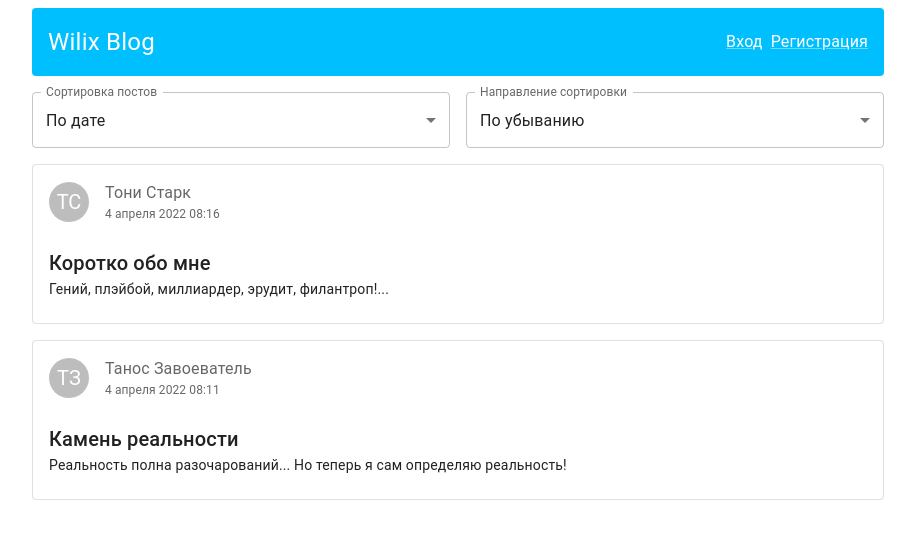
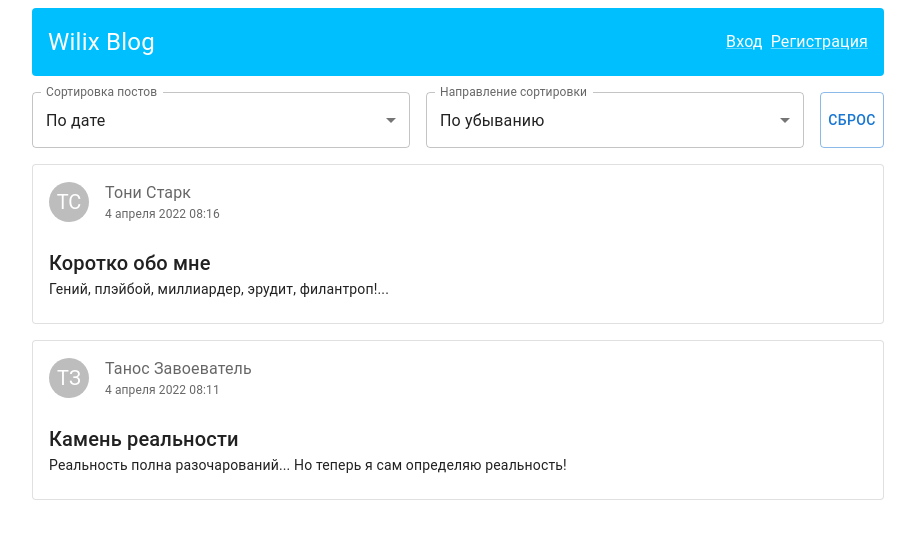
Before and after one commit to SergeyLebidko/wilix_taks_5, a React (Create React App) app: page / in a window 1280 px wide. Shown: the top 536 px of the page, without its empty margins (182-1097 px from the left). Built offline with nearby package versions, Linux system fonts and the light colour scheme.

Commit message:
Add a sort reset params button

```diff
--- a/src/components/common/PostFilters/PostFilters.tsx
+++ b/src/components/common/PostFilters/PostFilters.tsx
@@ -1,5 +1,5 @@
 import React, {Dispatch, SetStateAction} from 'react';
-import {FormControl, InputLabel, MenuItem, Select, SelectChangeEvent, Stack} from '@mui/material';
+import {Button, FormControl, InputLabel, MenuItem, Select, SelectChangeEvent, Stack} from '@mui/material';
 
 import {TSortDirection, TSortType} from '../../../types';
 
@@ -7,10 +7,12 @@ type PostFiltersProps = {
     sortType: TSortType,
     setSortType: Dispatch<SetStateAction<TSortType>>,
     sortDirection: TSortDirection,
-    setSortDirection: Dispatch<SetStateAction<TSortDirection>>
+    setSortDirection: Dispatch<SetStateAction<TSortDirection>>,
+    resetParams: () => void
 }
 
-const PostFilters: React.FC<PostFiltersProps> = ({sortType, setSortType, sortDirection, setSortDirection}) => {
+const PostFilters: React.FC<PostFiltersProps> = (props) => {
+    const {sortType, setSortType, sortDirection, setSortDirection, resetParams} = props;
 
     const sortTypeChangeHandler = (event: SelectChangeEvent): void => setSortType(event.target.value as TSortType);
 
@@ -47,6 +49,9 @@ const PostFilters: React.FC<PostFiltersProps> = ({sortType, setSortType, sortDir
                     <MenuItem value={TSortDirection.ToDown}>По убыванию</MenuItem>
                 </Select>
             </FormControl>
+            <Button variant="outlined" disableElevation onClick={resetParams}>
+                Сброс
+            </Button>
         </Stack>
     );
 };
--- a/src/components/pages/Main/Main.tsx
+++ b/src/components/pages/Main/Main.tsx
@@ -9,6 +9,11 @@ const Main: React.FC = () => {
     const [sortType, setSortType] = useState<TSortType>(TSortType.ByDate);
     const [sortDirection, setSortDirection] = useState<TSortDirection>(TSortDirection.ToDown);
 
+    const resetParams = (): void => {
+        setSortType(TSortType.ByDate);
+        setSortDirection(TSortDirection.ToDown);
+    }
+
     return (
         <Stack spacing={2}>
             <PostFilters
@@ -16,6 +21,7 @@ const Main: React.FC = () => {
                 setSortType={setSortType}
                 sortDirection={sortDirection}
                 setSortDirection={setSortDirection}
+                resetParams={resetParams}
             />
             <PostList sortType={sortType} sortDirection={sortDirection}/>
         </Stack>
```
